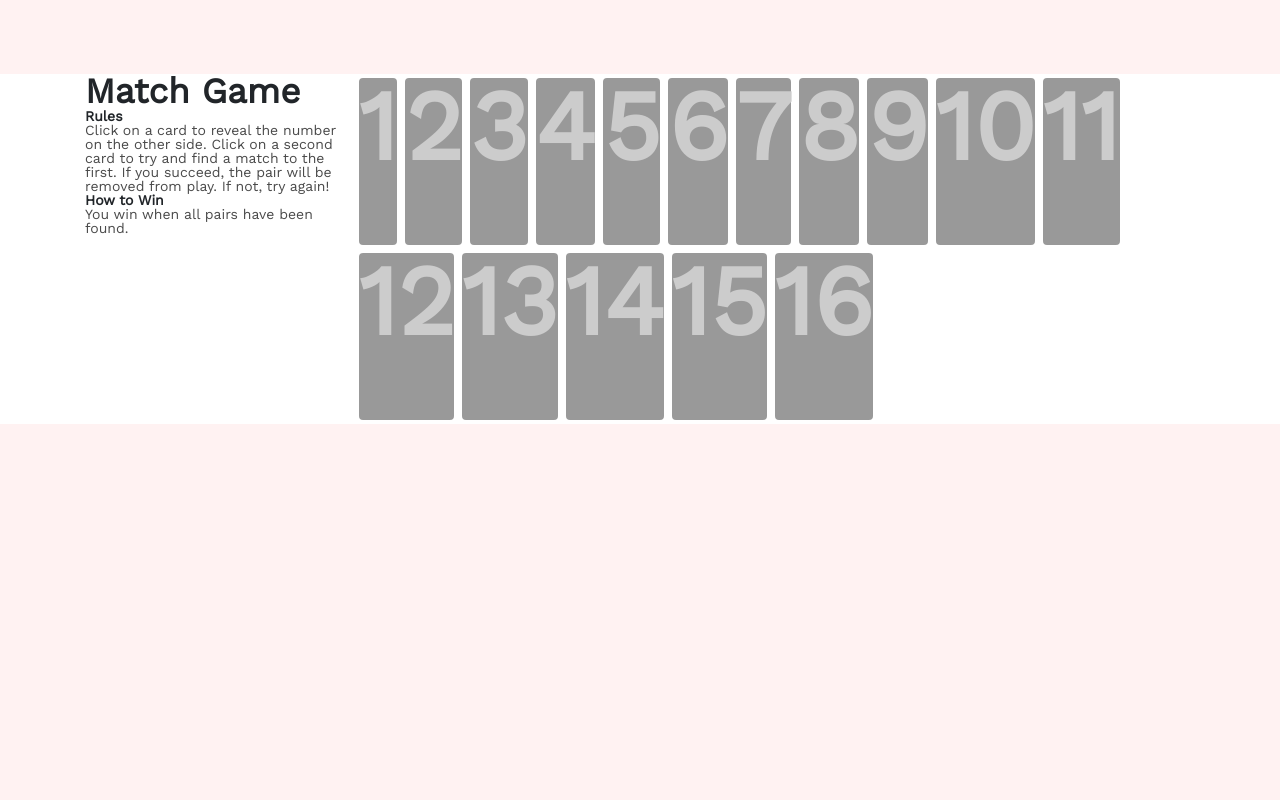
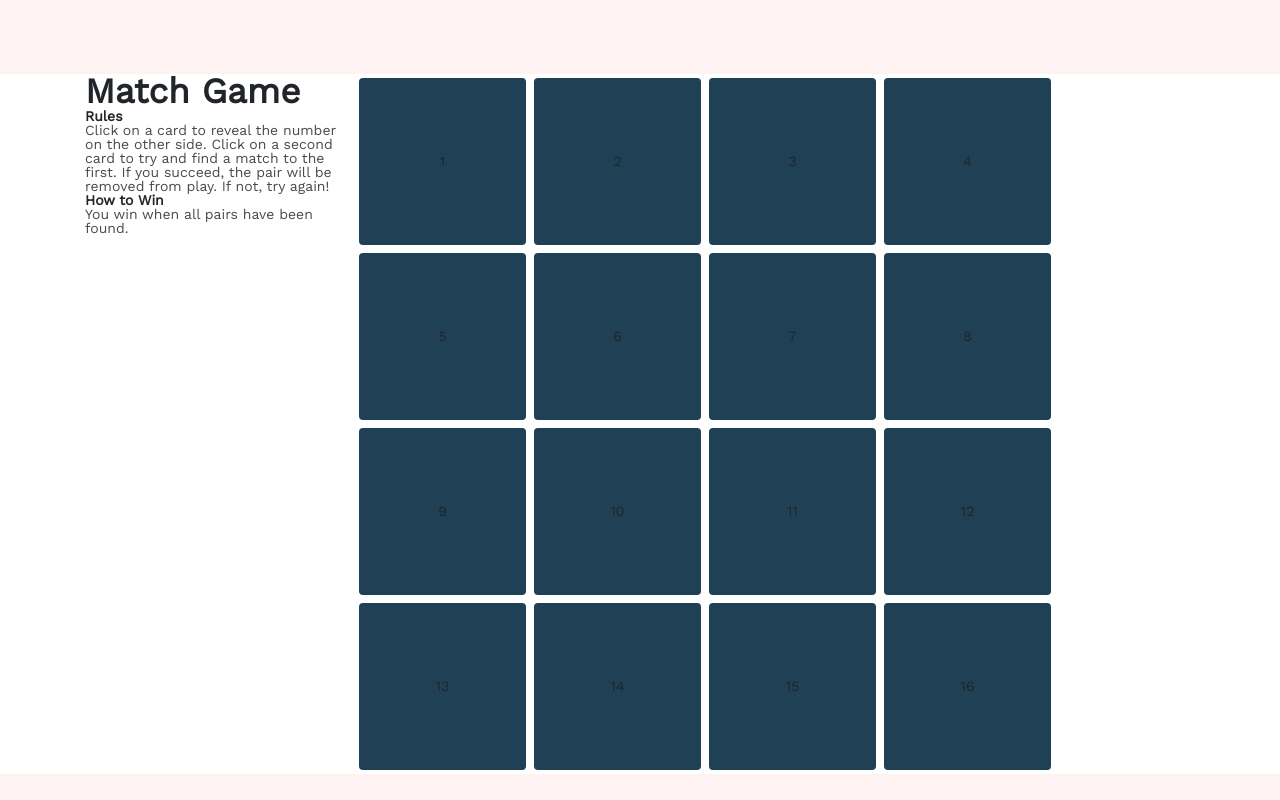
Before and after one commit to joshdeo/Match-Game, a plain HTML site: page index.html in a window 1280 px wide. Drawn offline with nearby package versions, Linux system fonts and the light colour scheme.

Commit message:
SIZING FIXES

```diff
--- a/resources/style.css
+++ b/resources/style.css
@@ -22,12 +22,13 @@ html {
 }
 
 .card {
-  font-weight: 900;
-  font-size: 7rem;
-  color: rgb(255, 255, 255);
-  color: rgb(204, 204, 204);
-  background-color: rgb(153, 153, 153);
+  display: flex;
+  align-items: center;
+  justify-content: center;
+  background-color: rgb(32, 64, 86);
   height: 12.5rem;
+  width: 12.5rem;
   border: 4px solid #ffffff;
   border-radius: 8px;
+
 }
```
